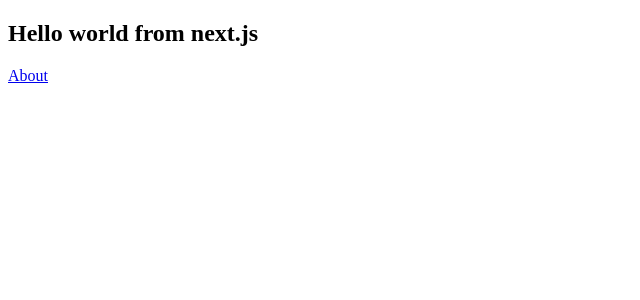
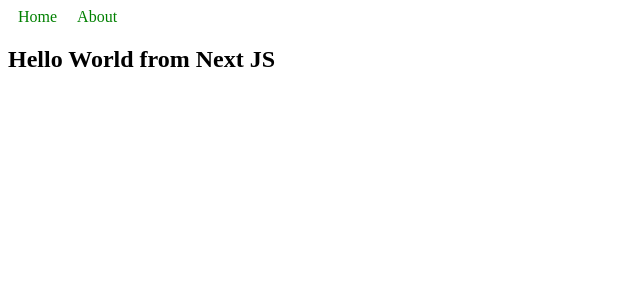
Before and after one commit to isnotafunction/next-with-express, a Next.js app: page / in a window 1280 px wide. Shown: the top 300 px of the page, without its empty margins (0-640 px from the left). Built offline with nearby package versions, Linux system fonts and the light colour scheme.

Commit message:
adds navbar component

```diff
--- /dev/null
+++ b/components/Navbar/index.js
@@ -0,0 +1,34 @@
+import React from 'react'
+import Link from 'next/link'
+
+class Navbar extends React.Component{
+  constructor(props){
+    super()
+    this.props = props
+  }
+
+  render(){
+    return(
+      <nav>
+        <div>
+            <Link href="/">
+            <a title="Our Api">Home</a>
+            </Link>
+            <Link href="/about">
+            <a title="About Next JS">About</a>
+            </Link>
+        </div>
+        <style jsx>{`
+          a {
+            padding: 10px;
+            text-decoration:none;
+            color: green;
+          }
+        `}
+        </style>
+      </nav>
+    )
+  }
+}
+
+export default Navbar
--- a/pages/index.js
+++ b/pages/index.js
@@ -1,12 +1,10 @@
-import Link from 'next/link'
+import Navbar from '../components/Navbar'
 
 
 const Index = () => (
   <section>
-    <h1>Hello world from next.js</h1>
-    <Link href="/about">
-    <a title="about next js">About</a>
-    </Link>
+      <Navbar/>
+      <h1>Hello World from Next JS</h1>
   </section>
 )
 
```
